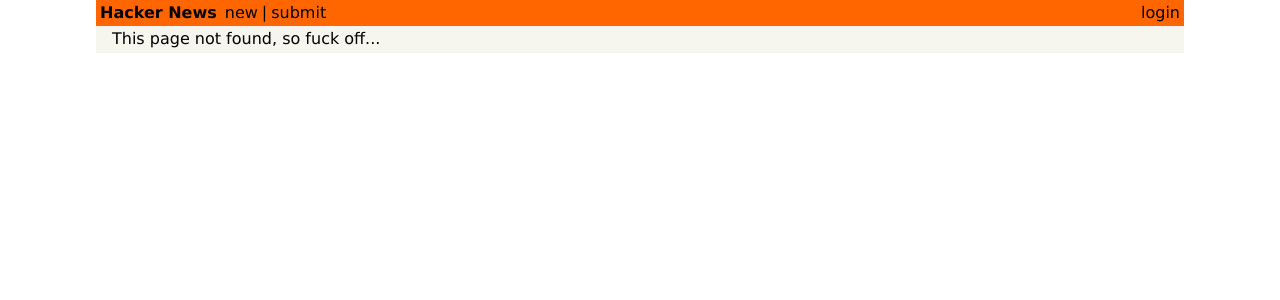
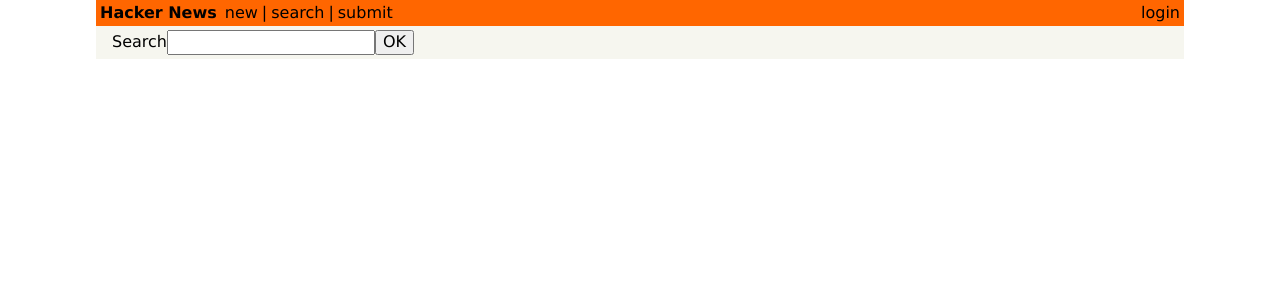
Before and after one commit to severjason/reaact-apollo, a React (Create React App) app: page /search in a window 1280 px wide. Before the commit this address had no page. Shown: the top 300 px of the page. Built offline with nearby package versions, Linux system fonts and the light colour scheme.

Commit message:
search added

```diff
--- a/package.json
+++ b/package.json
@@ -7,6 +7,7 @@
     "apollo-boost": "^0.4.3",
     "apollo-link-context": "^1.0.18",
     "graphql": "^14.4.2",
+    "lodash": "^4.17.15",
     "moment": "^2.24.0",
     "react": "^16.8.6",
     "react-apollo": "^2.5.8",
@@ -37,6 +38,7 @@
   "devDependencies": {
     "@types/graphql": "^14.2.2",
     "@types/jest": "^24.0.15",
+    "@types/lodash": "^4.14.136",
     "@types/node": "^12.6.8",
     "@types/reach__router": "^1.2.4",
     "@types/react": "^16.8.23",
--- a/src/app/links/Link.tsx
+++ b/src/app/links/Link.tsx
@@ -2,6 +2,7 @@
 import moment from 'moment';
 import gql from 'graphql-tag';
 import { Mutation } from 'react-apollo';
+import _noop from 'lodash/noop';
 
 import { Link as LinkType } from '../../types';
 import { isLoggedIn } from '../../helpers';
@@ -28,10 +29,11 @@
 type OwnProps = {
   link: LinkType;
   index: number;
-  onUpdate: (store: any, createVote: any, linkId: string) => void;
+  onUpdate?: (store: any, createVote: any, linkId: string) => void;
 };
 
-const Link: React.FC<OwnProps> = ({link: { url, description, createdAt, postedBy, votes, id }, index, onUpdate}) => {
+const Link: React.FC<OwnProps> =
+  ({link: { url, description, createdAt, postedBy, votes, id }, index, onUpdate = _noop}) => {
 
   const handleUpdate = (cache: any, {data: {vote}}: any) => {
     onUpdate(cache, vote, id);
--- /dev/null
+++ b/src/app/search/index.tsx
@@ -0,0 +1,63 @@
+import React, { useState } from 'react';
+import { withApollo, WithApolloClient, ChildProps } from 'react-apollo';
+import gql from 'graphql-tag';
+import _getOr from 'lodash/fp/getOr';
+
+import { Link } from '../links';
+import { Link as LinkType } from '../../types';
+
+const FEED_SEARCH_QUERY = gql`
+    query FeedSearchQuery($filter: String!) {
+        feed(filter: $filter) {
+            links {
+                id
+                url
+                description
+                createdAt
+                postedBy {
+                    id
+                    name
+                }
+                votes {
+                    id
+                    user {
+                        id
+                    }
+                }
+            }
+        }
+    }
+`;
+
+const Search: React.FC<ChildProps<WithApolloClient<{}>>> = ({client}) => {
+  const [filter, setFilter] = useState('');
+  const [links, setLinks] = useState<LinkType[]>([]);
+
+  const handleFilter = (e: React.ChangeEvent<any>) => {
+    setFilter(e.target.value);
+  };
+
+  const handleSearch = async () => {
+    const result = await client.query({
+      query: FEED_SEARCH_QUERY,
+      variables: { filter },
+    });
+    const resLinks = _getOr([], 'data.feed.links', result);
+    setLinks(resLinks);
+  };
+
+  return (
+    <div>
+      <div>
+        Search
+        <input type="text" onChange={handleFilter}/>
+        <button onClick={handleSearch}>OK</button>
+      </div>
+      {links.map((link, index) => (
+        <Link key={link.id} link={link} index={index} />
+      ))}
+    </div>
+  );
+};
+
+export default withApollo(Search);
--- a/src/app/shared/header/index.tsx
+++ b/src/app/shared/header/index.tsx
@@ -15,6 +15,10 @@
         <div className="fw7 mr1">Hacker News</div>
         <Link to="/" className="ml1 no-underline black">
           new
+        </Link>
+        <div className="ml1">|</div>
+        <Link to="/search" className="ml1 no-underline black">
+          search
         </Link>
         <div className="ml1">|</div>
         <Link to="/create" className="ml1 no-underline black">
--- /dev/null
+++ b/src/pages/SearchPage.tsx
@@ -0,0 +1,14 @@
+import React, { lazy } from 'react';
+import { RouteComponentProps } from '@reach/router';
+
+import { Layouts } from '../app/shared';
+
+const SearchComponent = lazy(() => import('../app/search'));
+
+const SearchPage: React.FC<RouteComponentProps> = () => (
+    <Layouts.Base>
+      <SearchComponent/>
+    </Layouts.Base>
+  );
+
+export default SearchPage;
--- a/src/pages/index.ts
+++ b/src/pages/index.ts
@@ -2,3 +2,4 @@
 export { default as NotFoundPage } from './NotFoundPage';
 export { default as CreateLinkPage } from './CreateLinkPage';
 export { default as LoginPage } from './LoginPage';
+export { default as SearchPage } from './SearchPage';
--- a/src/routes/index.tsx
+++ b/src/routes/index.tsx
@@ -2,7 +2,7 @@
 import { Router } from '@reach/router';
 
 import { Errors } from '../app/shared';
-import { LinksPage, NotFoundPage, CreateLinkPage, LoginPage } from '../pages';
+import { LinksPage, NotFoundPage, CreateLinkPage, LoginPage, SearchPage } from '../pages';
 
 const Routes: React.FC = () => {
   return (
@@ -12,6 +12,7 @@
           <LinksPage path="/"/>
           <CreateLinkPage path="/create"/>
           <LoginPage path="/login"/>
+          <SearchPage path="/search"/>
           <NotFoundPage default={true}/>
         </Router>
       </Suspense>
```
Also changed, not shown: 1 other file (tests, documents, lock files or other folders).
